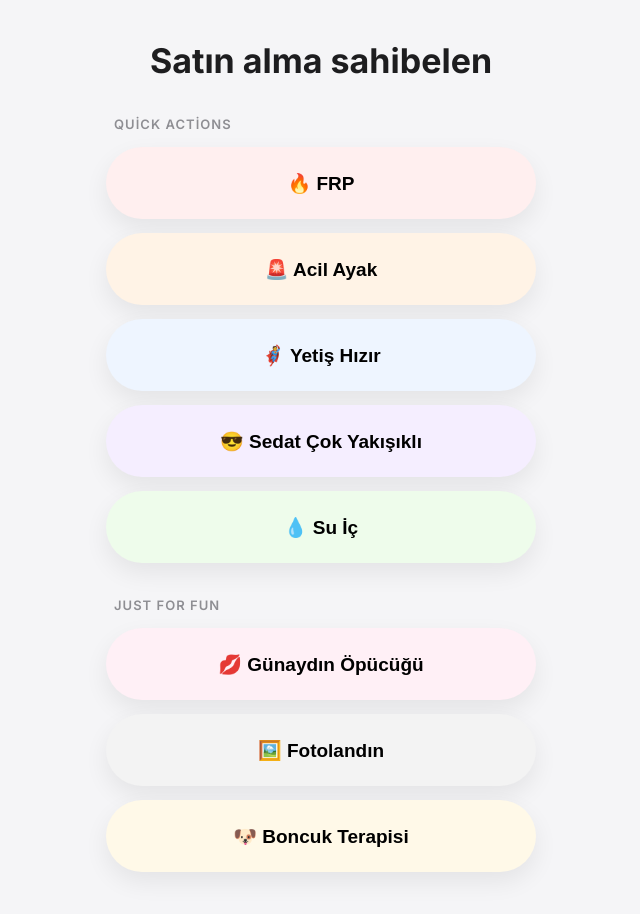
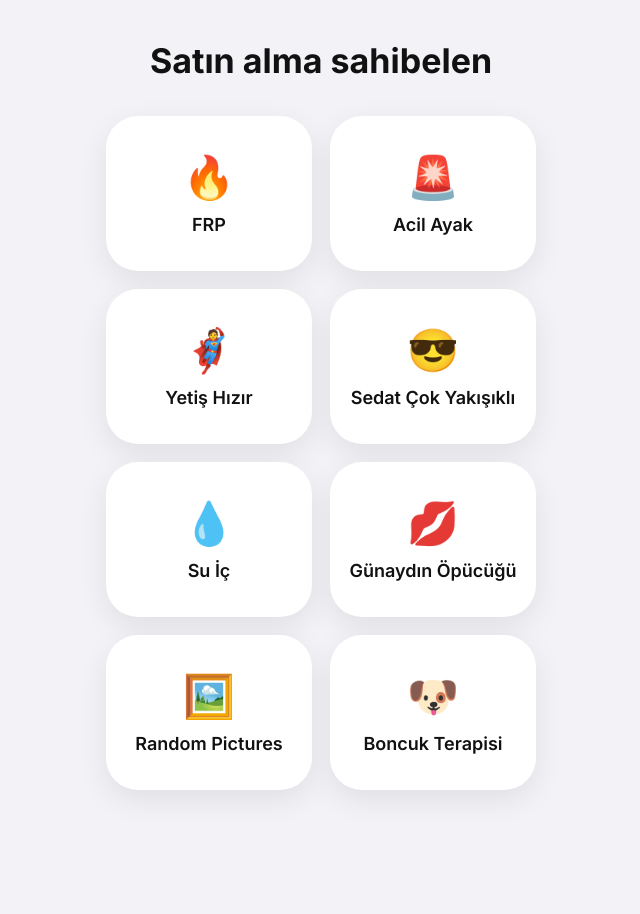
Before and after one commit to begumakn/button, a plain HTML site: page index.html in a window 1280 px wide. Shown: the whole page, without its empty margins (319-959 px from the left). After the commit the page ends 830 px from the top, so only its background shows below. Drawn offline with Linux system fonts and the light colour scheme.

Commit message:
Refactor HTML structure and update styles
Refactored HTML structure and updated styles for better layout and design consistency.

```diff
--- a/index.html
+++ b/index.html
@@ -1,17 +1,11 @@
 <!DOCTYPE html>
 <html lang="tr">
-
 <head>
 
 <meta charset="UTF-8">
-
-<meta name="viewport"
-content="width=device-width, initial-scale=1.0">
+<meta name="viewport" content="width=device-width, initial-scale=1.0">
 
 <title>Satın alma sahibelen</title>
-
-<link rel="preconnect" href="https://fonts.googleapis.com">
-<link rel="preconnect" href="https://fonts.gstatic.com" crossorigin>
 
 <link href="https://fonts.googleapis.com/css2?family=Inter:wght@400;500;600;700&display=swap" rel="stylesheet">
 
@@ -25,9 +19,9 @@ box-sizing:border-box;
 
 body{
 
-font-family:Inter,sans-serif;
+font-family:'Inter',sans-serif;
 
-background:#F5F5F7;
+background:#f2f2f7;
 
 display:flex;
 
@@ -35,11 +29,11 @@ justify-content:center;
 
 padding:40px 20px;
 
-color:#1D1D1F;
+color:#111;
 
 }
 
-.phone{
+.container{
 
 width:100%;
 max-width:430px;
@@ -48,137 +42,129 @@ max-width:430px;
 
 h1{
 
+text-align:center;
+
 font-size:34px;
 
 font-weight:700;
 
 margin-bottom:35px;
 
-text-align:center;
+}
+
+.grid{
+
+display:grid;
+
+grid-template-columns:1fr 1fr;
+
+gap:18px;
 
 }
 
-.section{
-
-margin-bottom:34px;
-
-}
-
-.section-title{
-
-font-size:13px;
-
-letter-spacing:.08em;
-
-color:#8E8E93;
-
-font-weight:600;
-
-margin-bottom:15px;
-
-padding-left:8px;
-
-text-transform:uppercase;
-
-}
-
-.button{
-
-width:100%;
-
-height:72px;
-
-border:none;
-
-margin-bottom:14px;
-
-border-radius:999px;
+.card{
 
 background:white;
 
-font-size:19px;
+border-radius:32px;
 
-font-weight:600;
+height:155px;
+
+display:flex;
+
+flex-direction:column;
+
+justify-content:center;
+
+align-items:center;
 
 cursor:pointer;
 
 transition:.25s;
 
 box-shadow:
+0 10px 30px rgba(0,0,0,.08);
 
-0 10px 25px rgba(0,0,0,.07);
-
-display:flex;
-
-align-items:center;
-
-justify-content:center;
-
-gap:12px;
+animation:pop .5s ease;
 
 }
 
-.button:hover{
+.card:hover{
 
-transform:translateY(-2px);
+transform:translateY(-4px);
 
 box-shadow:
-
 0 18px 35px rgba(0,0,0,.12);
 
 }
 
-.button:active{
+.card:active{
 
-transform:scale(.97);
+transform:scale(.96);
 
 }
 
-.red{
+.icon{
 
-background:#ffefef;
+font-size:42px;
+
+margin-bottom:12px;
 
 }
 
-.orange{
+.title{
 
-background:#fff3e6;
+font-size:18px;
+
+font-weight:600;
+
+text-align:center;
+
+padding:0 10px;
+
+line-height:1.25;
 
 }
 
-.blue{
+@keyframes pop{
 
-background:#eef5ff;
+from{
+
+opacity:0;
+
+transform:translateY(25px);
 
 }
 
-.purple{
+to{
 
-background:#f5eeff;
+opacity:1;
+
+transform:none;
 
 }
 
-.green{
+}
 
-background:#eefceb;
+@media(max-width:430px){
+
+.card{
+
+height:145px;
 
 }
 
-.pink{
+.icon{
 
-background:#fff0f6;
+font-size:38px;
 
 }
 
-.gray{
+.title{
 
-background:#f3f3f3;
+font-size:16px;
 
 }
-
-.yellow{
-
-background:#fff9e8;
 
 }
 
@@ -188,80 +174,93 @@ background:#fff9e8;
 
 <body>
 
-<div class="phone">
+<div class="container">
 
 <h1>Satın alma sahibelen</h1>
 
-<div class="section">
+<div class="grid">
 
-<div class="section-title">
+<div class="card" id="frp">
 
-Quick Actions
+<div class="icon">🔥</div>
+
+<div class="title">FRP</div>
 
 </div>
 
-<button class="button red">
+<div class="card" id="ayak">
 
-🔥 FRP
+<div class="icon">🚨</div>
 
-</button>
-
-<button class="button orange">
-
-🚨 Acil Ayak
-
-</button>
-
-<button class="button blue">
-
-🦸 Yetiş Hızır
-
-</button>
-
-<button class="button purple">
-
-😎 Sedat Çok Yakışıklı
-
-</button>
-
-<button class="button green">
-
-💧 Su İç
-
-</button>
+<div class="title">Acil Ayak</div>
 
 </div>
 
-<div class="section">
+<div class="card" id="hizir">
 
-<div class="section-title">
+<div class="icon">🦸</div>
 
-Just for Fun
+<div class="title">Yetiş Hızır</div>
 
 </div>
 
-<button class="button pink">
+<div class="card" id="sedat">
 
-💋 Günaydın Öpücüğü
+<div class="icon">😎</div>
 
-</button>
+<div class="title">Sedat Çok Yakışıklı</div>
 
-<button class="button gray">
+</div>
 
-🖼️ Fotolandın
+<div class="card" id="water">
 
-</button>
+<div class="icon">💧</div>
 
-<button class="button yellow">
+<div class="title">Su İç</div>
 
-🐶 Boncuk Terapisi
+</div>
 
-</button>
+<div class="card" id="kiss">
+
+<div class="icon">💋</div>
+
+<div class="title">Günaydın Öpücüğü</div>
+
+</div>
+
+<div class="card" id="random">
+
+<div class="icon">🖼️</div>
+
+<div class="title">Random Pictures</div>
+
+</div>
+
+<div class="card" id="boncuk">
+
+<div class="icon">🐶</div>
+
+<div class="title">Boncuk Terapisi</div>
 
 </div>
 
 </div>
 
+</div>
+
+<script>
+
+document.querySelectorAll(".card").forEach(card=>{
+
+card.addEventListener("click",()=>{
+
+navigator.vibrate?.(25);
+
+});
+
+});
+
+</script>
+
 </body>
-
 </html>
```
